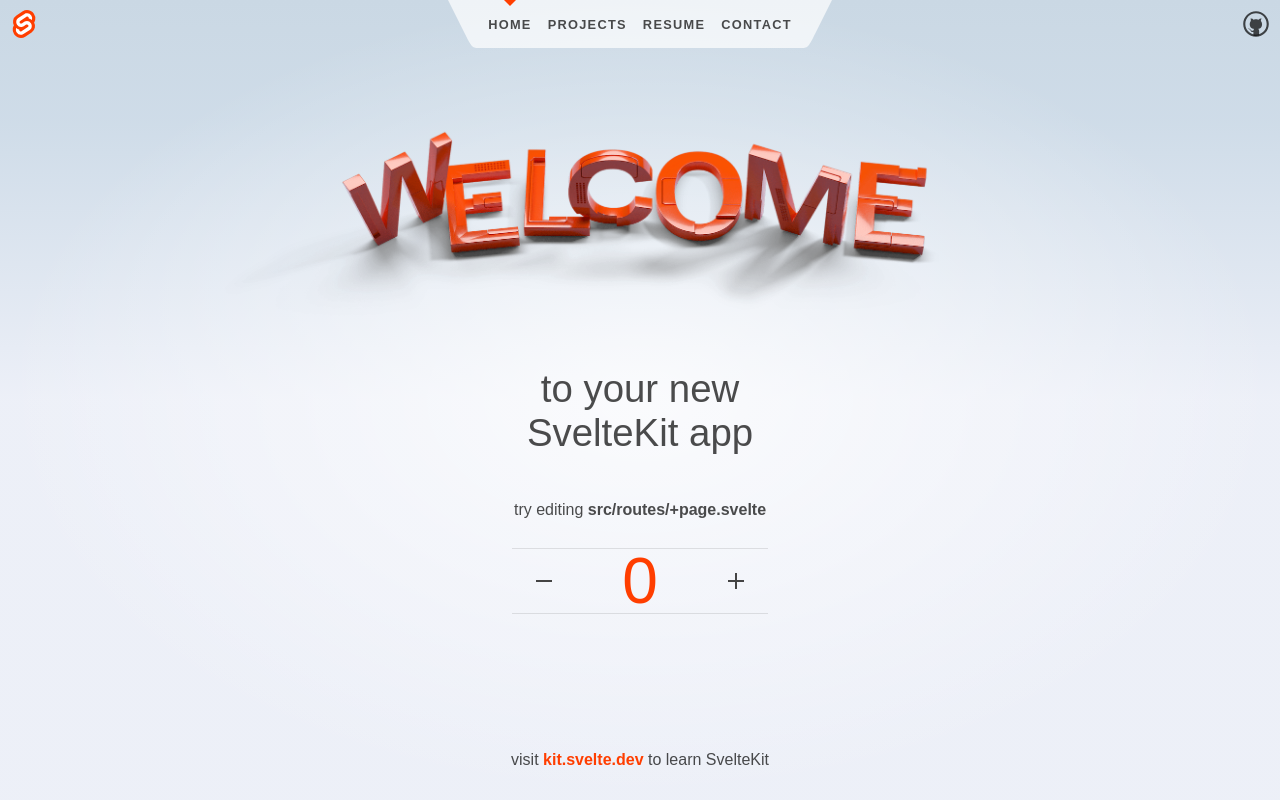
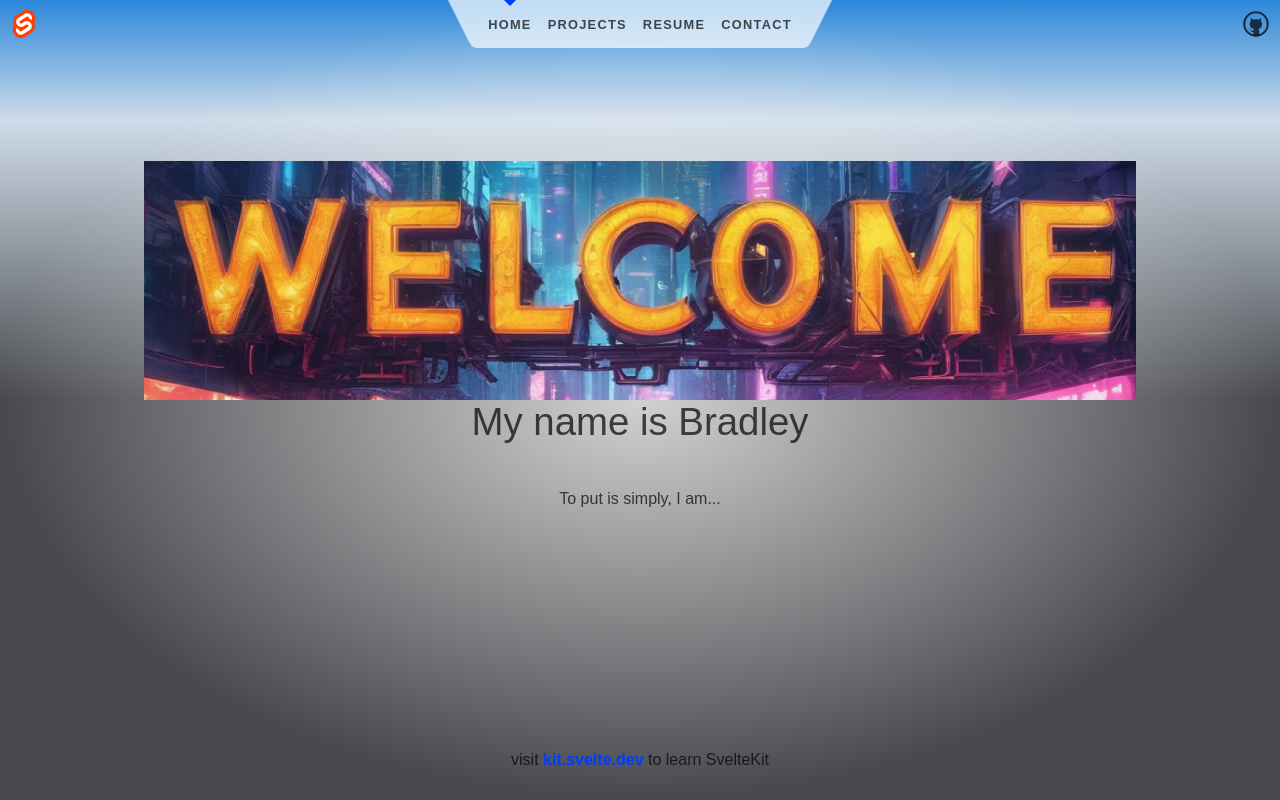
Before and after one commit to ClothAtTheFair/PersonalPortfolio2.0, a SvelteKit app: page / in a window 1280 px wide. Built offline with nearby package versions, Linux system fonts and the light colour scheme.

Commit message:
initial work to customize landing page. changed colour scheme

```diff
--- a/src/routes/+page.svelte
+++ b/src/routes/+page.svelte
@@ -1,7 +1,22 @@
 <script>
-	import Counter from './Counter.svelte';
-	import welcome from '$lib/images/svelte-welcome.webp';
-	import welcome_fallback from '$lib/images/svelte-welcome.png';
+	import welcome from '$lib/images/welcom.png';
+	import welcome_fallback from '$lib/images/welcom.png';
+	import { onMount } from 'svelte';
+	import { typewriter } from './transition';
+	import { messages } from './loading-messages.js';
+
+	let i = -1;
+
+	onMount(() => {
+		const interval = setInterval(() => {
+			i += 1;
+			i %= messages.length;
+		}, 2500);
+
+		return () => {
+			clearInterval(interval);
+		};
+	});
 </script>
 
 <svelte:head>
@@ -18,14 +33,18 @@
 			</picture>
 		</span>
 
-		to your new<br />SvelteKit app
+		My name is Bradley
 	</h1>
 
 	<h2>
-		try editing <strong>src/routes/+page.svelte</strong>
+		To put is simply, I am...
 	</h2>
 
-	<Counter />
+	{#key i}
+	<p in:typewriter={{ speed: 10}}>
+		{messages[i] || ''}
+	</p>
+	{/key}
 </section>
 
 <style>
--- /dev/null
+++ b/src/routes/loading-messages.js
@@ -0,0 +1,8 @@
+export const messages = [
+    "software engineer",
+    "lifelong student",
+    "amateur hobbyist",
+    "bad pun maker",
+    "FRC CAD mentor",
+    "3D print maker",
+]
--- a/src/routes/styles.css
+++ b/src/routes/styles.css
@@ -4,10 +4,10 @@
 	--font-body: Arial, -apple-system, BlinkMacSystemFont, 'Segoe UI', Roboto, Oxygen, Ubuntu,
 		Cantarell, 'Open Sans', 'Helvetica Neue', sans-serif;
 	--font-mono: 'Fira Mono', monospace;
-	--color-bg-0: rgb(202, 216, 228);
+	--color-bg-0: rgb(44, 136, 218);
 	--color-bg-1: hsl(209, 36%, 86%);
-	--color-bg-2: hsl(224, 44%, 95%);
-	--color-theme-1: #ff3e00;
+	--color-bg-2: hsl(225, 3%, 29%);
+	--color-theme-1: #003cff;
 	--color-theme-2: #4075a6;
 	--color-text: rgba(0, 0, 0, 0.7);
 	--column-width: 42rem;
--- /dev/null
+++ b/src/routes/transition.js
@@ -0,0 +1,18 @@
+export function typewriter(node, { speed = 1 }) {
+	const valid = node.childNodes.length === 1 && node.childNodes[0].nodeType === Node.TEXT_NODE;
+
+	if (!valid) {
+		throw new Error(`This transition only works on elements with a single text node child`);
+	}
+
+	const text = node.textContent;
+	const duration = text.length / (speed * 0.01);
+
+	return {
+		duration,
+		tick: (t) => {
+			const i = Math.trunc(text.length * t);
+			node.textContent = text.slice(0, i);
+		}
+	};
+}
```
Also changed, not shown: src/lib/images/welcom.png.
